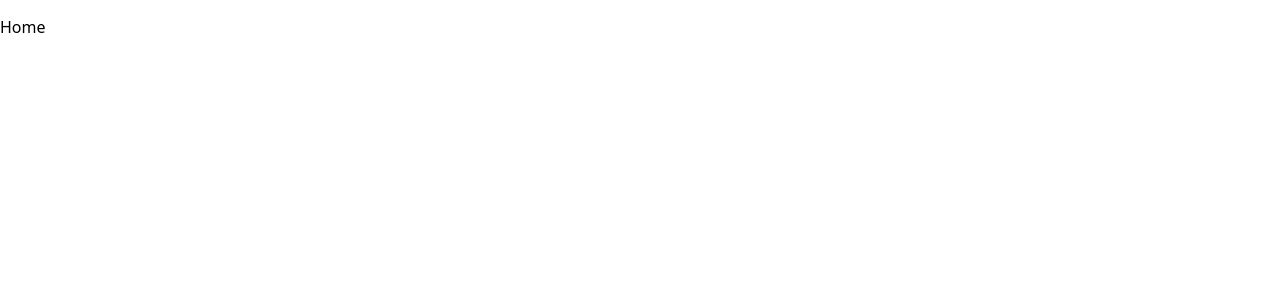
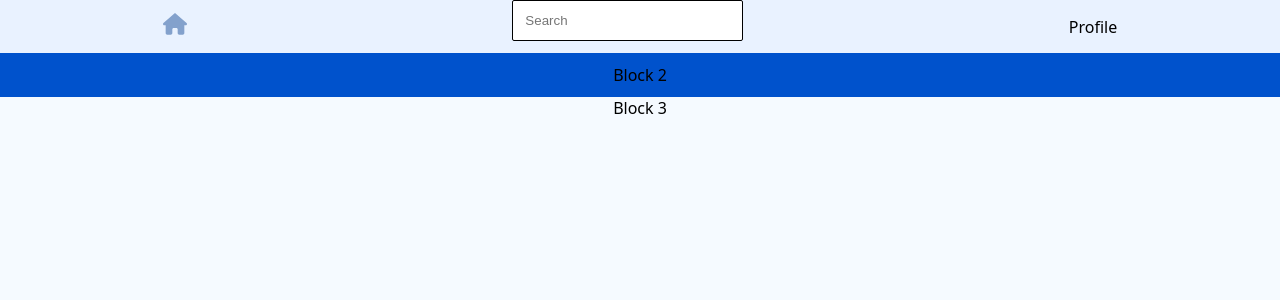
Before and after one commit to shekhar386/project-pulse, a React (Vite) app: page / in a window 1280 px wide. Both pictures are taken after a click on the button "Sign In". Shown: the top 300 px of the page. Built offline with nearby package versions, Linux system fonts and the light colour scheme.

Commit message:
project dashboard init

```diff
--- a/package.json
+++ b/package.json
@@ -13,6 +13,7 @@
     "@reduxjs/toolkit": "^2.6.1",
     "react": "^19.0.0",
     "react-dom": "^19.0.0",
+    "react-icons": "^5.5.0",
     "react-redux": "^9.2.0",
     "react-router": "^7.5.0"
   },
--- /dev/null
+++ b/src/components/TextInput/index.tsx
@@ -0,0 +1,31 @@
+import React from "react";
+import { styles } from "./styles";
+
+interface TextInputProps {
+  label?: string;
+  placeholder: string;
+  value: string;
+  onChange: (value: string) => void;
+  type: string;
+}
+
+const TextInput: React.FC<TextInputProps> = ({
+  placeholder,
+  value,
+  onChange,
+  type,
+}) => {
+  return (
+    <div>
+      <input
+        style={styles.inputFieldStyle}
+        type={type}
+        placeholder={placeholder}
+        value={value}
+        onChange={(e) => onChange(e.target.value)}
+      />
+    </div>
+  );
+};
+
+export default TextInput;
--- /dev/null
+++ b/src/components/TextInput/styles.ts
@@ -0,0 +1,15 @@
+import { CSSProperties } from "react";
+
+interface Styles {
+  inputFieldStyle: CSSProperties;
+}
+
+export const styles: Styles = {
+  inputFieldStyle: {
+    padding: "12px",
+    border: "1px solid black",
+    borderRadius: "2px",
+    marginBottom: "12px",
+    width: "16vw",
+  },
+};
--- a/src/pages/Home/index.tsx
+++ b/src/pages/Home/index.tsx
@@ -1,11 +1,69 @@
-import React from "react";
+import React, { CSSProperties } from "react";
+import { FaHouse } from "react-icons/fa6";
+import TextInput from "../../components/TextInput";
 
 const Home: React.FC = () => {
   return (
-    <div>
-      <p>Home</p>
+    <div style={styles.rootContainer}>
+      <div style={styles.headContainer}>
+        <div>
+          <FaHouse size={24} color="#83a1cc" />
+        </div>
+        <div>
+          <TextInput
+            placeholder="Search"
+            type="text"
+            value=""
+            onChange={() => {}}
+          />
+        </div>
+        <div>Profile</div>
+      </div>
+      <div style={styles.filterContainer}>Block 2</div>
+      <div style={styles.contentContainer}>Block 3</div>
     </div>
   );
 };
 
 export default Home;
+
+interface Style {
+  rootContainer: CSSProperties;
+  headContainer: CSSProperties;
+  filterContainer: CSSProperties;
+  contentContainer: CSSProperties;
+}
+
+const styles: Style = {
+  rootContainer: {
+    display: "flex",
+    flexDirection: "column",
+    justifyContent: "center",
+    alignItems: "center",
+    height: "100vh",
+  },
+  headContainer: {
+    display: "flex",
+    flex: 1,
+    backgroundColor: "#e9f2ff",
+    width: "100%",
+    justifyContent: "space-around",
+    alignItems: "center",
+    flexDirection: "row",
+  },
+  filterContainer: {
+    display: "flex",
+    flex: 1,
+    backgroundColor: "#0052cc",
+    width: "100%",
+    justifyContent: "center",
+    alignItems: "center",
+  },
+  contentContainer: {
+    display: "flex",
+    flex: 16,
+    backgroundColor: "#f5faff",
+    width: "100%",
+    justifyContent: "center",
+  },
+};
--- a/src/pages/SignIn/SignIn_Styles.css
+++ /dev/null
@@ -1,5 +0,0 @@
-.mainBackground {
-  width: 100vw;
-  height: 100vh;
-  background-size: cover;
-}
--- a/src/pages/SignIn/index.tsx
+++ b/src/pages/SignIn/index.tsx
@@ -1,7 +1,8 @@
-import React, { CSSProperties, useState } from "react";
+import React, { useState } from "react";
 import { setSignInStatus } from "../../app/reducers/authReducer";
 import { useDispatch } from "react-redux";
 import logo from "../../assets/logo.png";
+import { styles } from "./styles";
 
 const SignIn: React.FC = () => {
   const dispatch = useDispatch();
@@ -62,118 +63,3 @@ const SignIn: React.FC = () => {
 };
 
 export default SignIn;
-
-interface Styles {
-  backgroundStyle: CSSProperties;
-  mainContainerStyle: CSSProperties;
-  inputFieldContainerStyle: CSSProperties;
-  inputFieldStyle: CSSProperties;
-  imageContainerStyle: CSSProperties;
-  subHeadingTextStyle: CSSProperties;
-  checkboxContainerStyle: CSSProperties;
-  checkboxTextStyle: CSSProperties;
-  signInButtonStyle: CSSProperties;
-  separatorStyle: CSSProperties;
-  otherOptionsContainerStyle: CSSProperties;
-  linkTextStyle: CSSProperties;
-  dotSeparatorStyle: CSSProperties;
-  checkboxStyle: CSSProperties;
-}
-
-const styles: Styles = {
-  backgroundStyle: {
-    backgroundImage:
-      "url('https://id-frontend.prod-east.frontend.public.atl-paas.net/assets/wac.92a80da2.svg')",
-    height: "100vh",
-    width: "100vw",
-    display: "flex",
-    justifyContent: "center",
-    alignItems: "center",
-    backgroundSize: "cover",
-    backgroundAttachment: "fixed",
-    backgroundRepeat: "no-repeat",
-  },
-  mainContainerStyle: {
-    backgroundColor: "white",
-    boxShadow: "rgba(0, 0, 0, 0.2) 0px 0px 10px",
-    display: "flex",
-    flexDirection: "column",
-    padding: "36px",
-    justifyContent: "center",
-    alignItems: "center",
-    borderRadius: "6px",
-  },
-  inputFieldContainerStyle: {
-    display: "flex",
-    flexDirection: "column",
-    marginTop: "24px",
-    marginBottom: "24px",
-  },
-  inputFieldStyle: {
-    padding: "12px",
-    border: "1px solid black",
-    borderRadius: "2px",
-    marginBottom: "12px",
-    width: "16vw",
-  },
-  imageContainerStyle: {
-    display: "flex",
-    justifyContent: "center",
-    alignItems: "center",
-    height: "12vh",
-    width: "16vh",
-  },
-  subHeadingTextStyle: {
-    fontSize: 16,
-  },
-  checkboxContainerStyle: {
-    display: "flex",
-    flexDirection: "row",
-    alignItems: "center",
-    justifyContent: "flex-start",
-    gap: "8px",
-    cursor: "pointer",
-  },
-  checkboxTextStyle: {
-    fontSize: 14,
-  },
-  signInButtonStyle: {
-    padding: "12px",
-    backgroundColor: "#0052cc",
-    color: "white",
-    border: "none",
-    borderRadius: "4px",
-    width: "16vw",
-    cursor: "pointer",
-    marginBottom: "12px",
-  },
-  separatorStyle: {
-    width: "80%",
-    height: "2px",
-    backgroundColor: "#ccc",
-    margin: "16px 0",
-  },
-  otherOptionsContainerStyle: {
-    display: "flex",
-    flexDirection: "row",
-    gap: "8px",
-    alignItems: "center",
-    justifyContent: "center",
-  },
-  linkTextStyle: {
-    fontSize: 12,
-    color: "#0052cc",
-    cursor: "pointer",
-  },
-  dotSeparatorStyle: {
-    width: "4px",
-    height: "4px",
-    borderRadius: "100%",
-    backgroundColor: "#000",
-  },
-  checkboxStyle: {
-    width: "16px",
-    height: "16px",
-    cursor: "pointer",
-  },
-};
--- /dev/null
+++ b/src/pages/SignIn/styles.ts
@@ -0,0 +1,116 @@
+import { CSSProperties } from "react";
+
+interface Styles {
+  backgroundStyle: CSSProperties;
+  mainContainerStyle: CSSProperties;
+  inputFieldContainerStyle: CSSProperties;
+  inputFieldStyle: CSSProperties;
+  imageContainerStyle: CSSProperties;
+  subHeadingTextStyle: CSSProperties;
+  checkboxContainerStyle: CSSProperties;
+  checkboxTextStyle: CSSProperties;
+  signInButtonStyle: CSSProperties;
+  separatorStyle: CSSProperties;
+  otherOptionsContainerStyle: CSSProperties;
+  linkTextStyle: CSSProperties;
+  dotSeparatorStyle: CSSProperties;
+  checkboxStyle: CSSProperties;
+}
+
+export const styles: Styles = {
+  backgroundStyle: {
+    backgroundImage:
+      "url('https://id-frontend.prod-east.frontend.public.atl-paas.net/assets/wac.92a80da2.svg')",
+    height: "100vh",
+    width: "100vw",
+    display: "flex",
+    justifyContent: "center",
+    alignItems: "center",
+    backgroundSize: "cover",
+    backgroundAttachment: "fixed",
+    backgroundRepeat: "no-repeat",
+  },
+  mainContainerStyle: {
+    backgroundColor: "white",
+    boxShadow: "rgba(0, 0, 0, 0.2) 0px 0px 10px",
+    display: "flex",
+    flexDirection: "column",
+    padding: "36px",
+    justifyContent: "center",
+    alignItems: "center",
+    borderRadius: "6px",
+  },
+  inputFieldContainerStyle: {
+    display: "flex",
+    flexDirection: "column",
+    marginTop: "24px",
+    marginBottom: "24px",
+  },
+  inputFieldStyle: {
+    padding: "12px",
+    border: "1px solid black",
+    borderRadius: "2px",
+    marginBottom: "12px",
+    width: "16vw",
+  },
+  imageContainerStyle: {
+    display: "flex",
+    justifyContent: "center",
+    alignItems: "center",
+    height: "12vh",
+    width: "16vh",
+  },
+  subHeadingTextStyle: {
+    fontSize: 16,
+  },
+  checkboxContainerStyle: {
+    display: "flex",
+    flexDirection: "row",
+    alignItems: "center",
+    justifyContent: "flex-start",
+    gap: "8px",
+    cursor: "pointer",
+  },
+  checkboxTextStyle: {
+    fontSize: 14,
+  },
+  signInButtonStyle: {
+    padding: "12px",
+    backgroundColor: "#0052cc",
+    color: "white",
+    border: "none",
+    borderRadius: "4px",
+    width: "16vw",
+    cursor: "pointer",
+    marginBottom: "12px",
+  },
+  separatorStyle: {
+    width: "80%",
+    height: "2px",
+    backgroundColor: "#ccc",
+    margin: "16px 0",
+  },
+  otherOptionsContainerStyle: {
+    display: "flex",
+    flexDirection: "row",
+    gap: "8px",
+    alignItems: "center",
+    justifyContent: "center",
+  },
+  linkTextStyle: {
+    fontSize: 12,
+    color: "#0052cc",
+    cursor: "pointer",
+  },
+  dotSeparatorStyle: {
+    width: "4px",
+    height: "4px",
+    borderRadius: "100%",
+    backgroundColor: "#000",
+  },
+  checkboxStyle: {
+    width: "16px",
+    height: "16px",
+    cursor: "pointer",
+  },
+};
```
Also changed, not shown: 1 other file (tests, documents, lock files or other folders).
